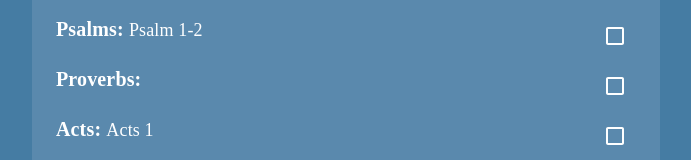
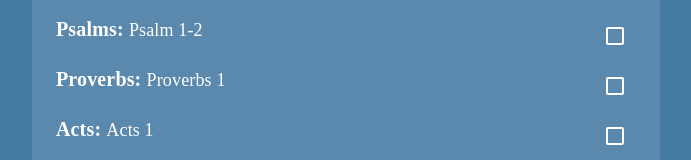
Before and after one commit to abel3t/Bible-reading-plans, a Next.js app: page / in a window 1280 px wide. Shown: the part 206-366 px from the top of the page, without its empty margins (294-985 px from the left). Built offline with nearby package versions, Linux system fonts and the light colour scheme.

Commit message:
Fix bugs wrong abbr

```diff
--- a/src/constant.ts
+++ b/src/constant.ts
@@ -384,7 +384,7 @@ export const defaultPlanParts: any[] = [
   },
   {
     id: 'DailyProverbs001',
-    abbr: 'Proverbs',
+    abbr: 'proverbs',
     title: 'Proverbs'
   },
   {
```
